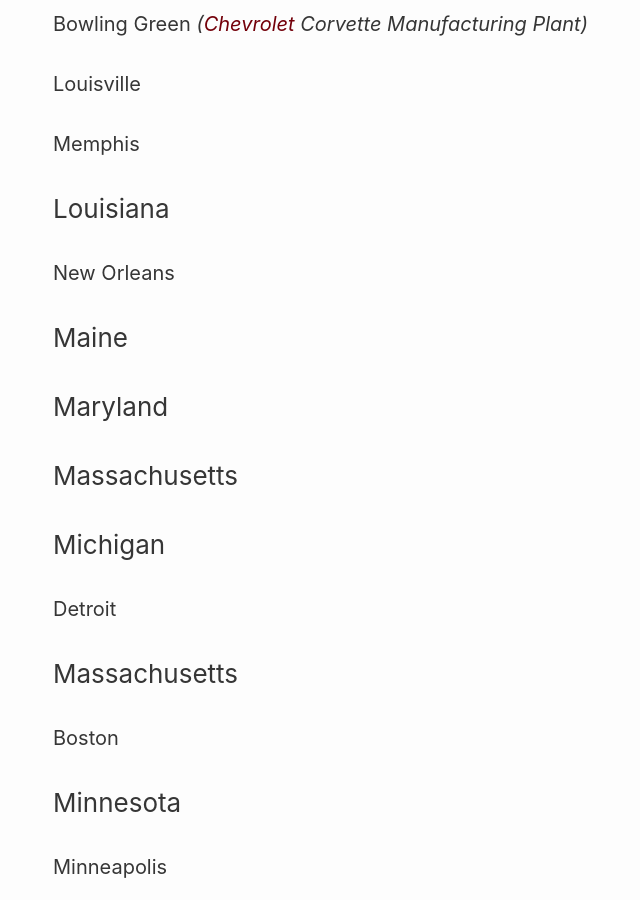
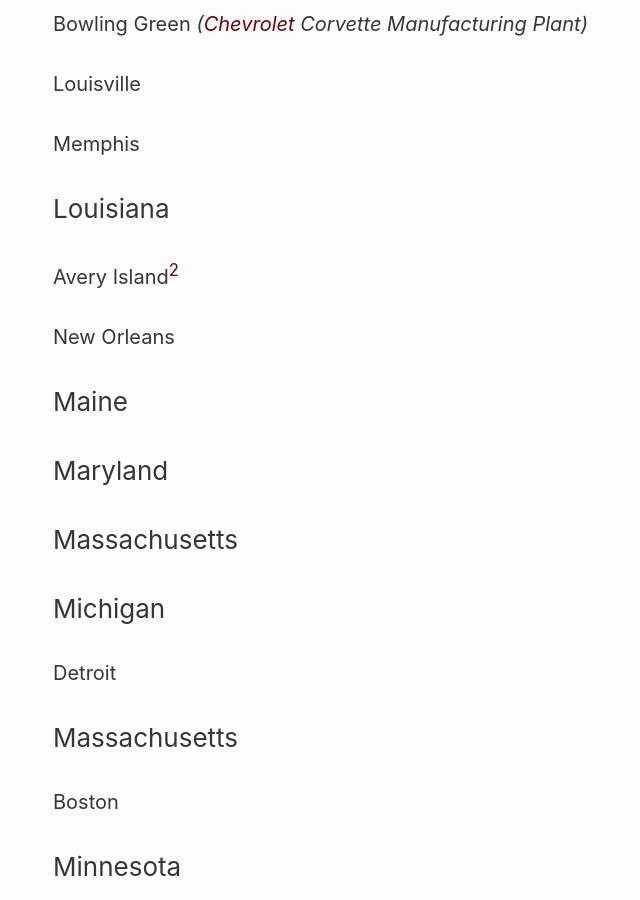
Before and after one commit to RalphHightower/RalphHightower, a Jekyll site: the page built from TravelAgentChatGPT/TravelAgentNAUnitedState.md, in a window 1280 px wide and 900 px high, scrolled down 13294 px. Shown: the whole window, without its empty margins (217-857 px from the left). Built offline with Jekyll 4.4.1, drawn with Linux system fonts in a browser that asks for light colours; our own code applies the rules of GitHub Pages for plain Markdown files; some of the changed text lies outside the part shown.

Commit message:
[docs](doc): Louisiana/Avery Island Tabasco

```diff
--- a/TravelAgentChatGPT/TravelAgentNAUnitedState.md
+++ b/TravelAgentChatGPT/TravelAgentNAUnitedState.md
@@ -187,6 +187,8 @@
 #### Louisville
 #### Memphis
 ### Louisiana
+#### Avery Island[^22045]
+[^22045]: Home of McIlhenny Company [Tabasco Sauce](https://www.tabasco.com)
 #### New Orleans
 ### Maine
 ### Maryland
```
